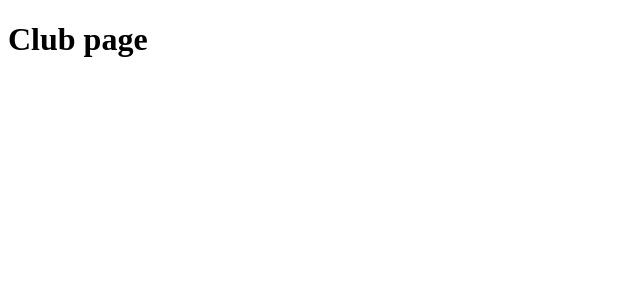
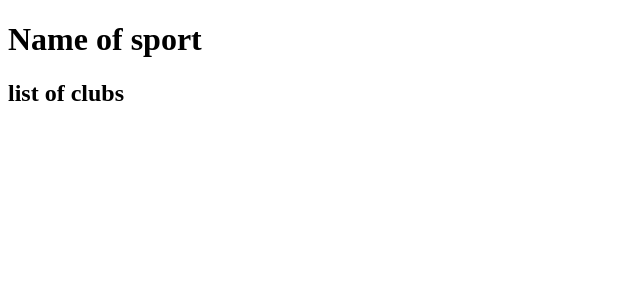
Before and after one commit to Studentidrettsforbundet/studentidrett-frontend, a React (Create React App) app: page /Fotball/Fotball in a window 1280 px wide. Shown: the top 300 px of the page, without its empty margins (0-640 px from the left). Built offline with nearby package versions, Linux system fonts and the light colour scheme.

Commit message:
Add more content to avoid confusion

```diff
--- a/src/pages/ClubPage.tsx
+++ b/src/pages/ClubPage.tsx
@@ -3,7 +3,8 @@ import React from 'react';
 const ClubPage = () => {
     return (
         <div className="container">
-            <h1>Club page</h1>
+            <h1>Name of sport</h1>
+            <h2>list of clubs</h2>
         </div>
     );
 };
--- a/src/pages/TeamPage.tsx
+++ b/src/pages/TeamPage.tsx
@@ -3,7 +3,8 @@ import React from 'react';
 const TeamPage = () => {
     return (
         <div className="container">
-            <h1>TeamPage</h1>
+            <h1>Name of club</h1>
+            <h2>List of teams</h2>
         </div>
     );
 };
```
